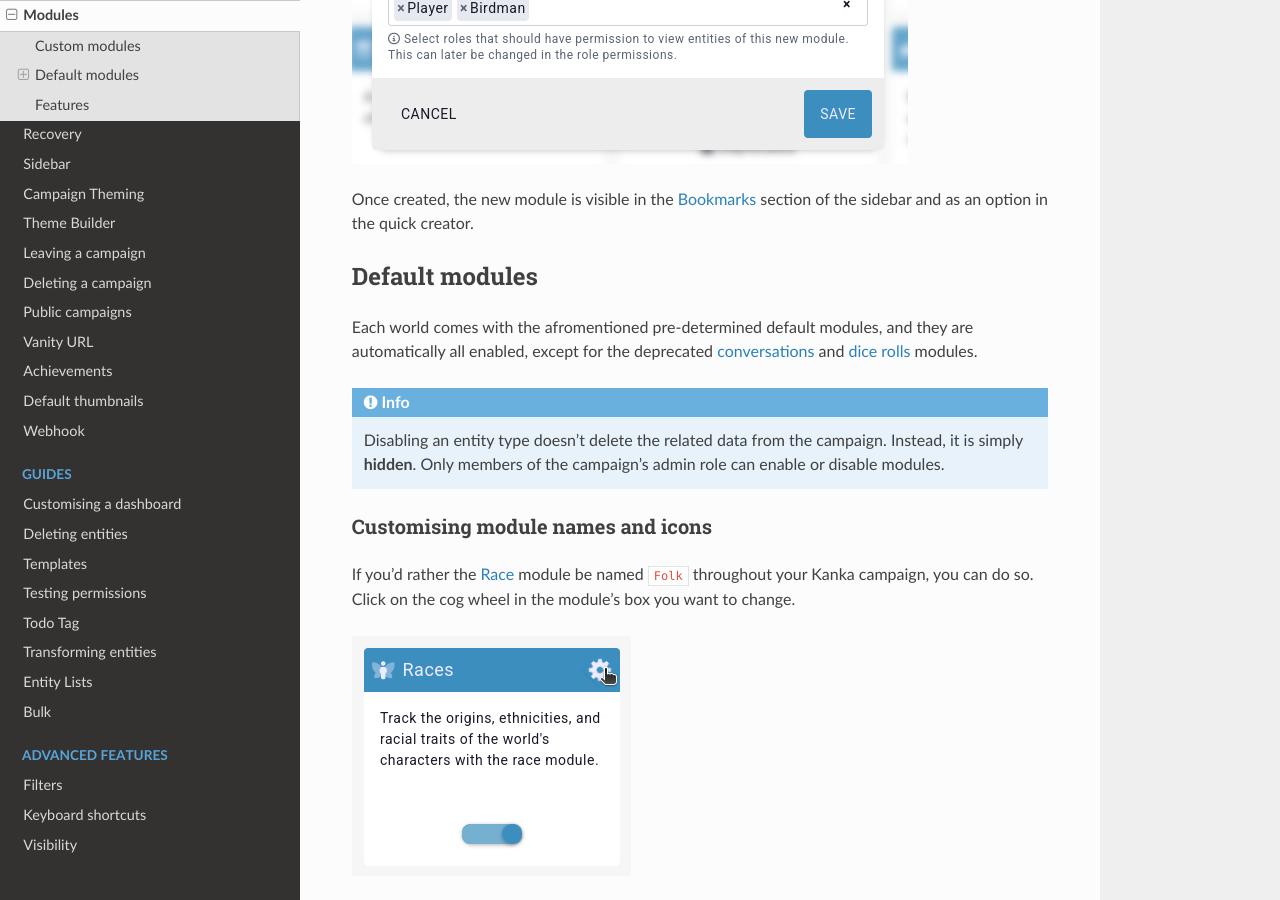
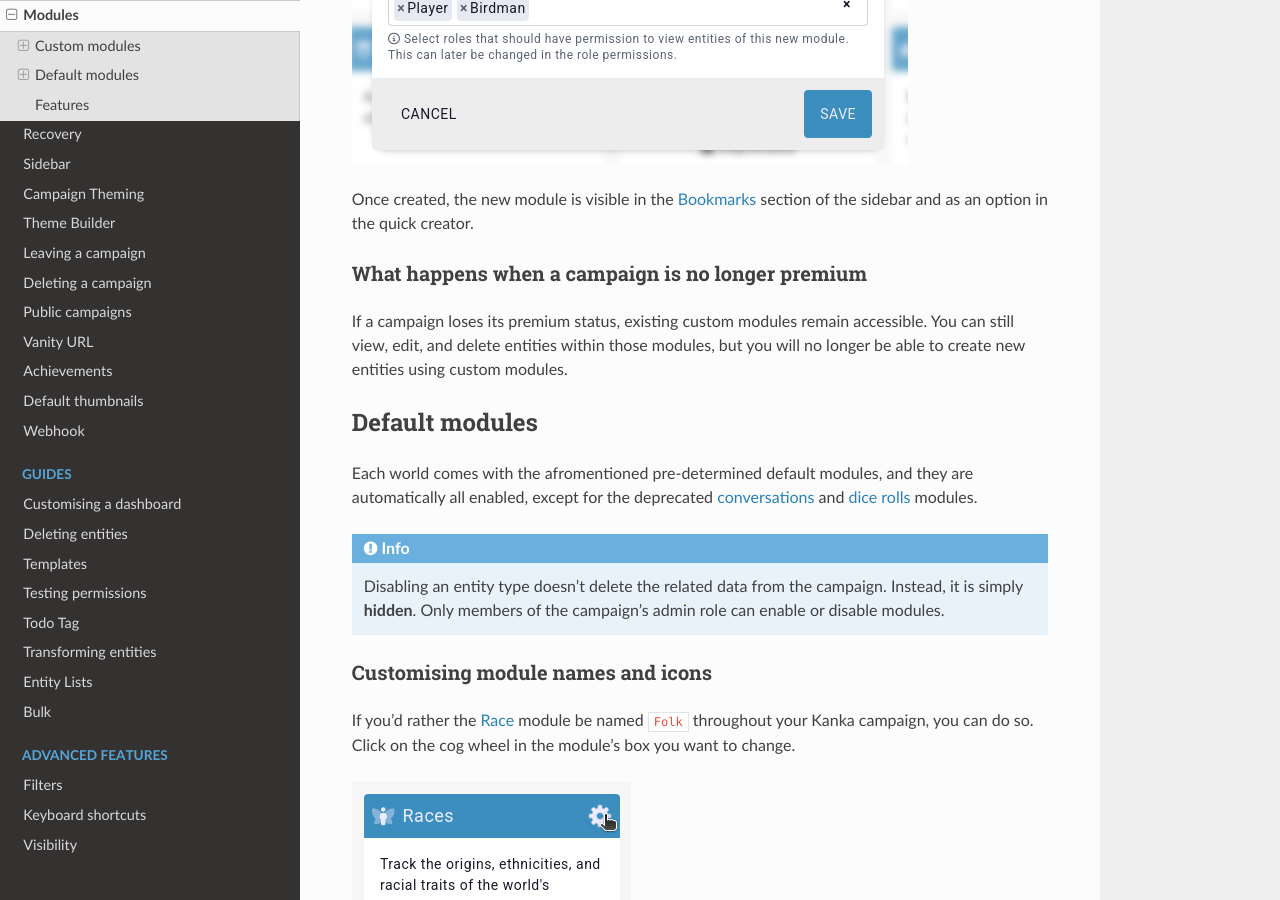
Before and after one commit to owlchester/kanka-docs, a Sphinx documentation site: the page built from docs/features/campaigns/modules.md, in a window 1280 px wide and 900 px high, scrolled down 1413 px. Built offline with Sphinx 7.4.7 and the Read the Docs theme 3.1.0, drawn with Linux system fonts in a browser that asks for light colours; pages that are not in the unit, such as notebooks, are missing from menus.

Commit message:
Custom modules: premium loss

```diff
--- a/docs/features/campaigns/modules.md
+++ b/docs/features/campaigns/modules.md
@@ -15,6 +15,10 @@
 ![New module form](img/modules-new.png)
 
 Once created, the new module is visible in the [Bookmarks](/advanced/bookmarks) section of the sidebar and as an option in the quick creator.
+
+### What happens when a campaign is no longer premium
+
+If a campaign loses its premium status, existing custom modules remain accessible. You can still view, edit, and delete entities within those modules, but you will no longer be able to create new entities using custom modules.
 
 
 ## Default modules
```
